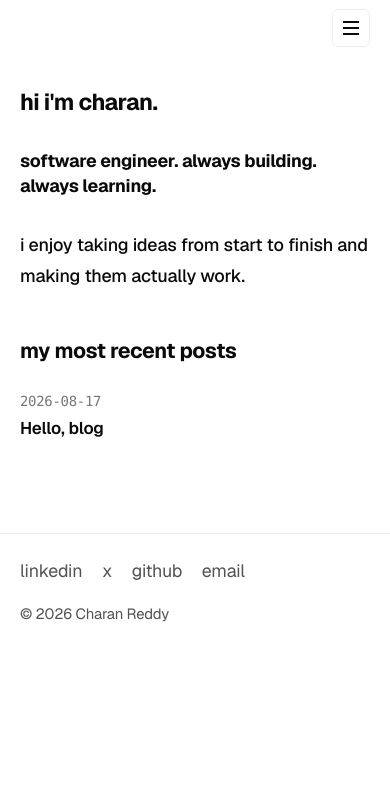
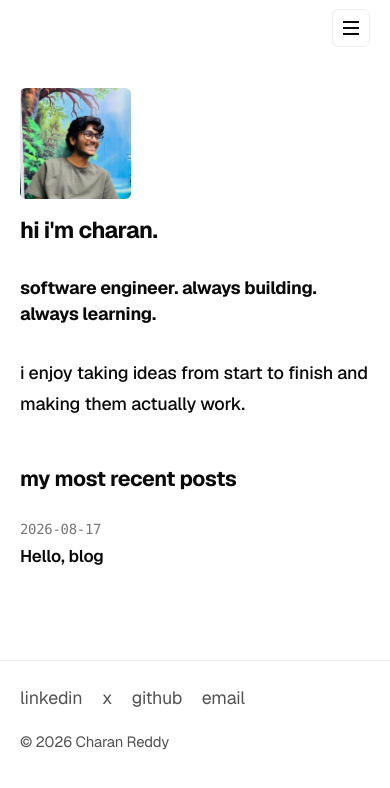
Before and after one commit to charanreddy-git/portfolio, a website: page index.html in a window 390 px wide. Drawn offline with nearby package versions, Linux system fonts and the light colour scheme.

Commit message:
feat(hero): position square avatar left of heading like jackedAJ
- add intro-avatar 7.5rem square (6.5rem mobile) with object-fit cover
- match jackedAJ intro flex gap 1.25rem, column on <=480px
- insert image.png before h1 in intro

```diff
--- a/index.html
+++ b/index.html
@@ -68,6 +68,7 @@
 
           <div class="hero-block hero-block--home">
             <div class="intro">
+              <img src="image.png" alt="Charan Reddy" class="intro-avatar" width="120" height="120" loading="eager" decoding="async" />
               <h1>hi i'm Charan.</h1>
             </div>
 
--- a/src/styles/hero.css
+++ b/src/styles/hero.css
@@ -108,12 +108,24 @@ h1 {
   text-underline-offset: 3px;
 }
 
-/* jackedAJ-inspired content-first */
+/* jackedAJ exact intro: image left, heading right — square variant */
 .intro {
   display: flex;
   align-items: center;
   gap: 1.25rem;
   margin-bottom: 1.75rem;
+}
+
+.intro-avatar {
+  display: block;
+  width: 7.5rem;
+  height: 7.5rem;
+  aspect-ratio: 1 / 1;
+  object-fit: cover;
+  object-position: center top;
+  flex-shrink: 0;
+  border-radius: var(--radius-sm);
+  background: var(--bg-warm);
 }
 
 .intro h1 {
@@ -269,6 +281,17 @@ h1 {
   .lede {
     font-size: 1.05rem;
   }
+
+  .intro {
+    flex-direction: column;
+    align-items: flex-start;
+    gap: 1rem;
+  }
+
+  .intro-avatar {
+    width: 6.5rem;
+    height: 6.5rem;
+  }
 }
 
 @media (min-width: 768px) {
```
Also changed, not shown: image.jpg (added), image.png (added).
